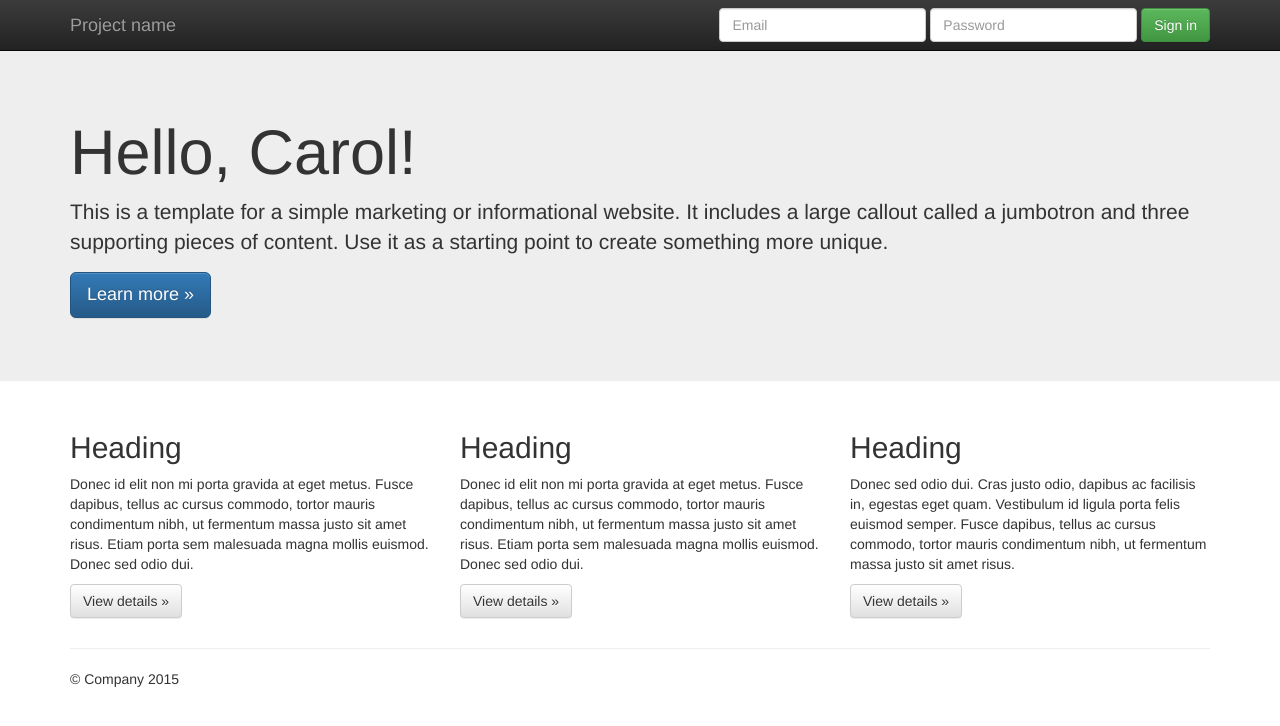
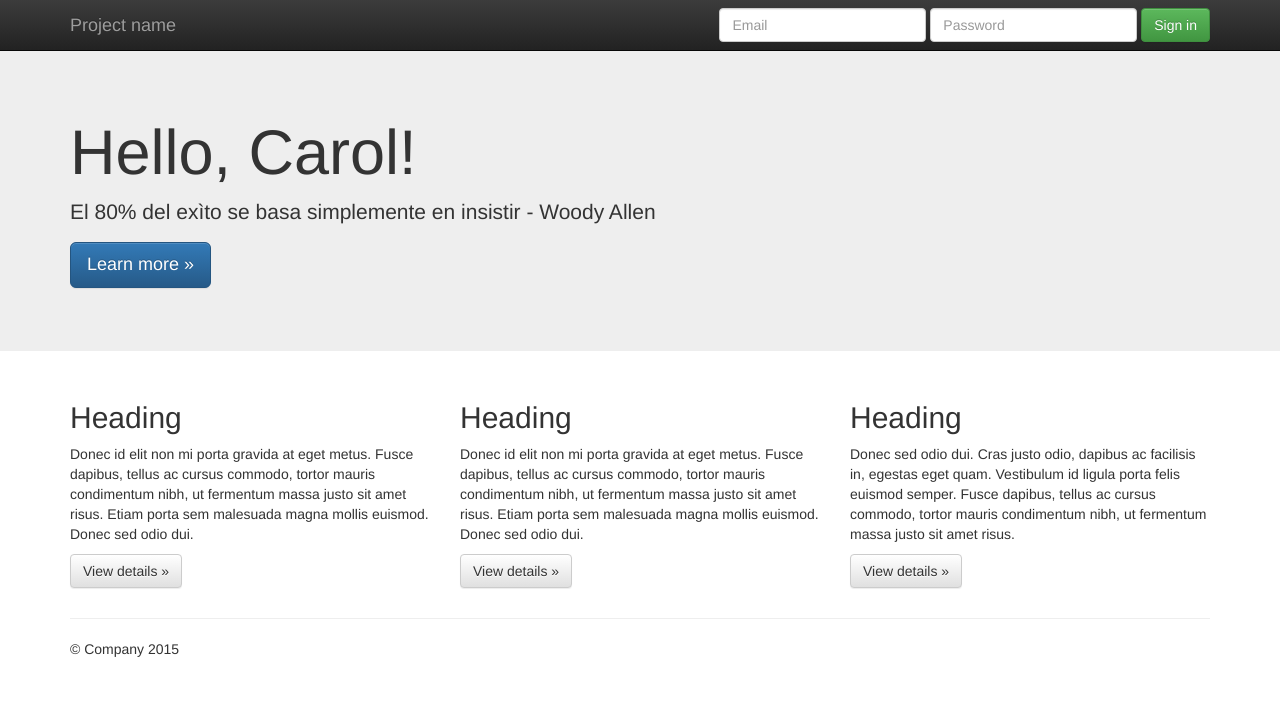
Before and after one commit to cleivan2023/Trabajo2_Carol_Leiva, a plain HTML site: page index.html in a window 1280 px wide. Drawn offline with nearby package versions, Linux system fonts and the light colour scheme.

Commit message:
Se actualiza template del proyecto. Se modifica el mensaje desriptivo, nota de Woody Alen tarea2

```diff
--- a/index.html
+++ b/index.html
@@ -56,7 +56,7 @@
     <div class="jumbotron">
       <div class="container">
         <h1>Hello, Carol!</h1>
-        <p>This is a template for a simple marketing or informational website. It includes a large callout called a jumbotron and three supporting pieces of content. Use it as a starting point to create something more unique.</p>
+        <p>El 80% del exìto se basa simplemente en insistir - Woody Allen</p>
         <p><a class="btn btn-primary btn-lg" href="#" role="button">Learn more &raquo;</a></p>
       </div>
     </div>
```
